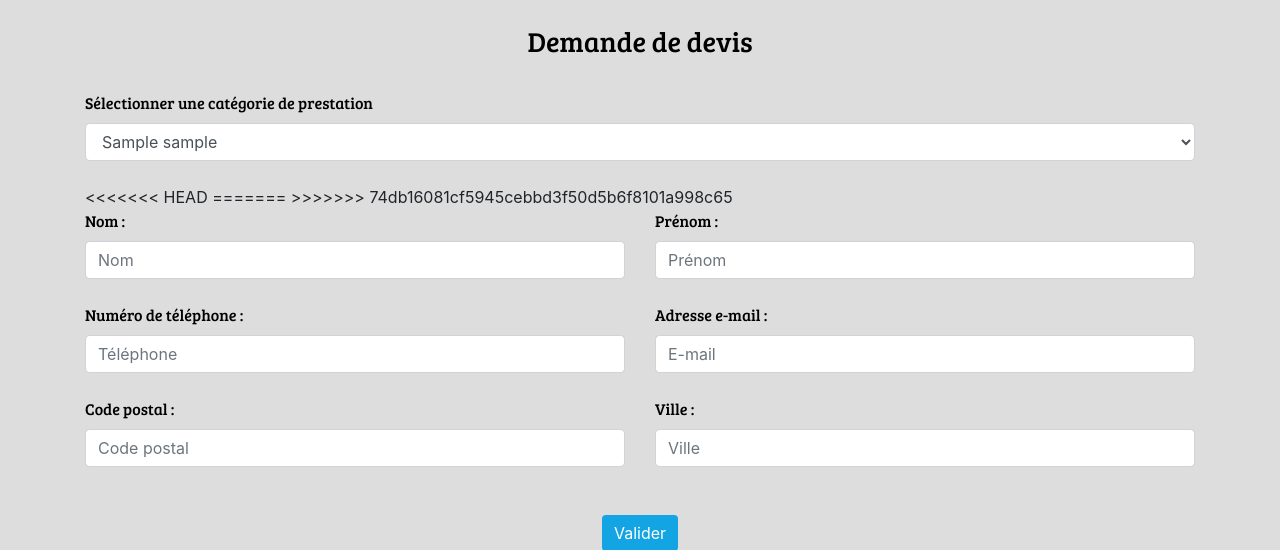
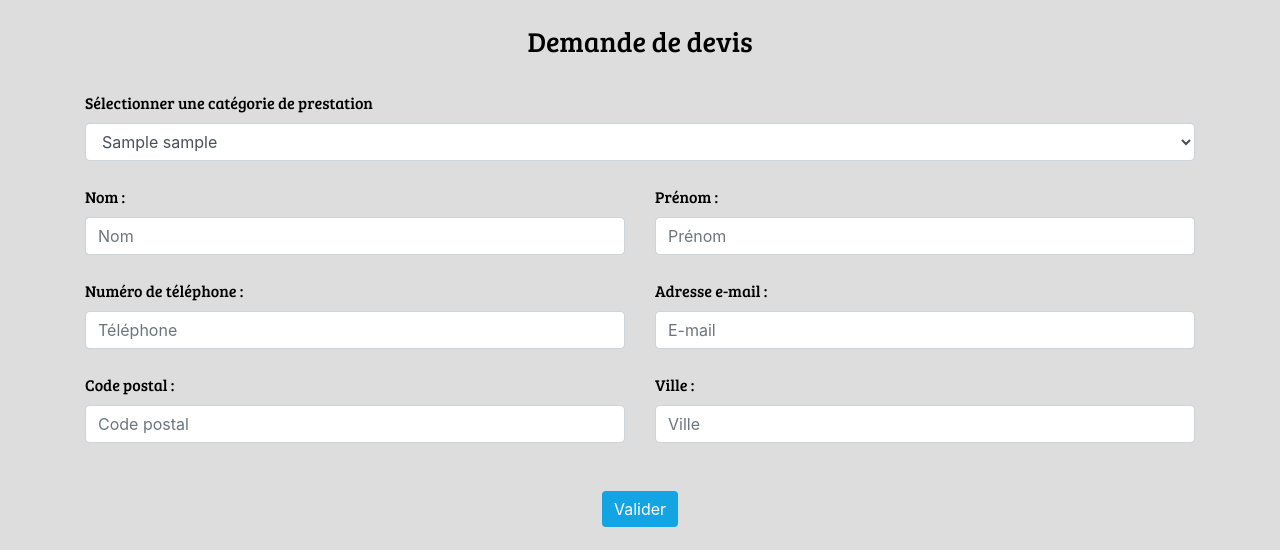
Before and after one commit to A-Jauch/Concierge-Expert, a PHP site: page /html/devis.php in a window 1280 px wide. Shown: the part 199-749 px from the top of the page. Run offline with PHP 8.4, Linux system fonts and the light colour scheme; tables that the repository leaves empty or names only in its code hold one stand-in row (values such as "Sample post").

Commit message:
Update devis

```diff
--- a/website/html/devis.php
+++ b/website/html/devis.php
@@ -54,12 +54,6 @@
                                 </div>
                             </div>
                         </div>
-
-<<<<<<< HEAD
-                        <!-- Menu déroulant Bis -->
-
-=======
->>>>>>> 74db16081cf5945cebbd3f50d5b6f8101a998c65
                         <!-- Information -->
                         <div class="row">
                             <div class="col-md-6">
```
